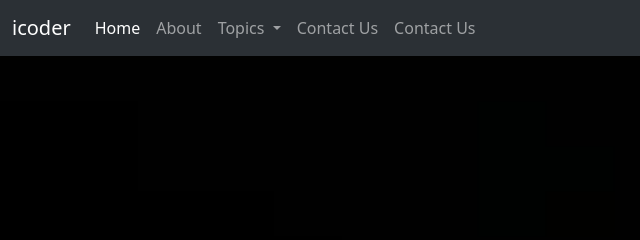
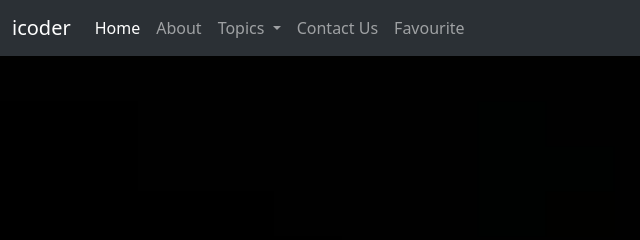
Before and after one commit to charvin-1607/Blog_website, a plain HTML site: page index.html in a window 1280 px wide. Shown: the top 240 px of the page, 0-640 px from the left. Drawn offline with nearby package versions, Linux system fonts and the light colour scheme; files that its build step writes are made by us from their sources.

Commit message:
change favourite event name

```diff
--- a/index.html
+++ b/index.html
@@ -52,7 +52,7 @@
                     </li>
 
                     <li class="nav-item">
-                        <a class="nav-link" href="favourite.html">Contact Us</a>
+                        <a class="nav-link" href="favourite.html">Favourite </a>
                     </li>
 
                 </ul>
```
